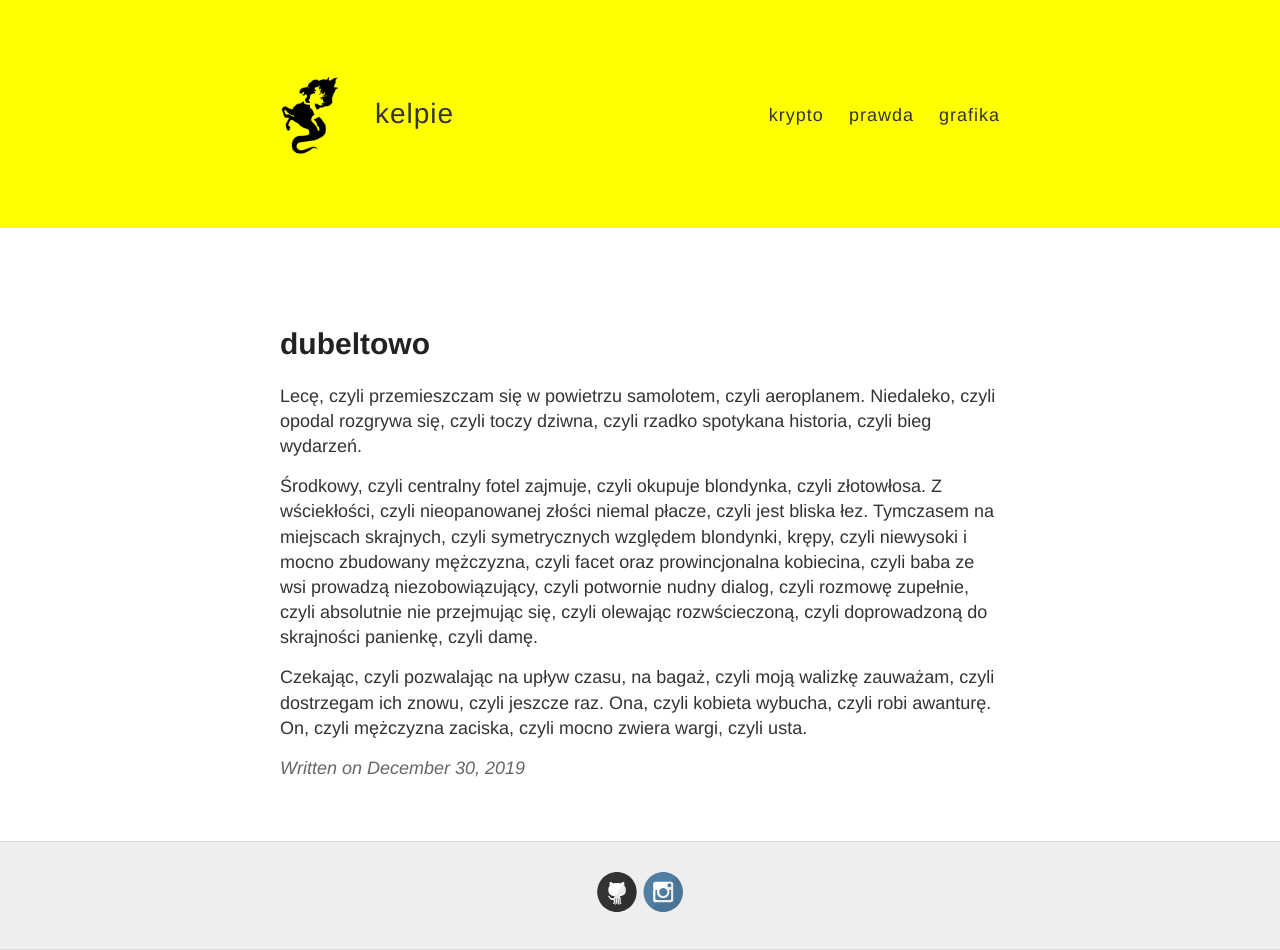
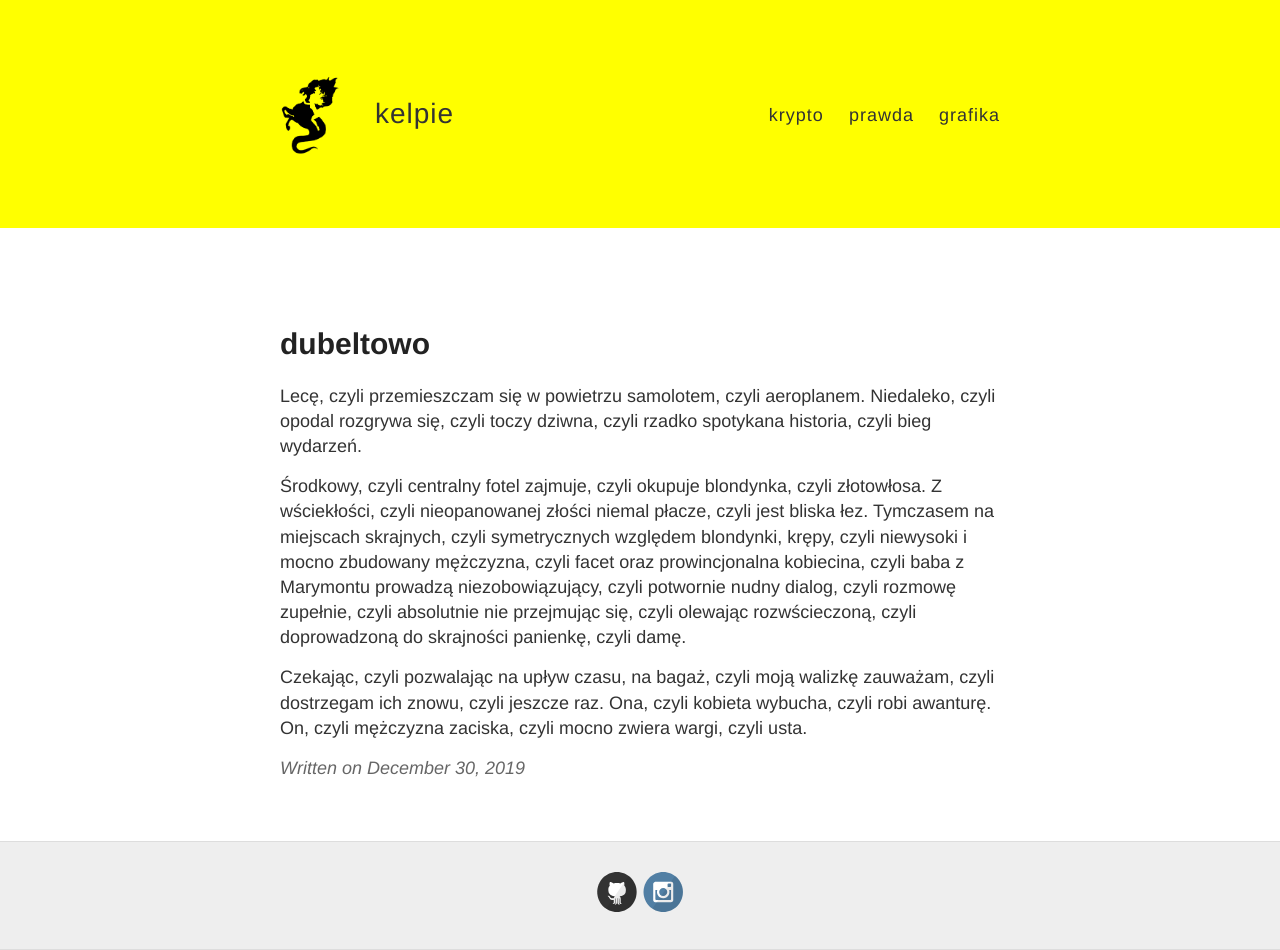
Before and after one commit to keIpie/keIpie.github.io, a Jekyll site: the page built from stylistyczne/_posts/2019-12-30-dubeltowo.md, in a window 1280 px wide. Built offline with Jekyll 4.4.1, drawn with Linux system fonts in a browser that asks for light colours.

Commit message:
z marymontu

```diff
--- a/stylistyczne/_posts/2019-12-30-dubeltowo.md
+++ b/stylistyczne/_posts/2019-12-30-dubeltowo.md
@@ -8,7 +8,7 @@ dziwna, czyli rzadko spotykana historia, czyli bieg wydarzeń.
 
 Środkowy, czyli centralny fotel zajmuje, czyli okupuje blondynka, czyli złotowłosa. Z wściekłości, czyli nieopanowanej złości
 niemal płacze, czyli jest bliska łez. Tymczasem na miejscach skrajnych, czyli symetrycznych względem blondynki, krępy, czyli
-niewysoki i mocno zbudowany mężczyzna, czyli facet oraz prowincjonalna kobiecina, czyli baba ze wsi prowadzą niezobowiązujący,
+niewysoki i mocno zbudowany mężczyzna, czyli facet oraz prowincjonalna kobiecina, czyli baba z Marymontu prowadzą niezobowiązujący,
 czyli potwornie nudny dialog, czyli rozmowę zupełnie, czyli absolutnie nie przejmując się, czyli olewając rozwścieczoną, czyli
 doprowadzoną do skrajności panienkę, czyli damę.
 
```
Also changed, not shown: obf/_posts/2014-1-1-ggh15.md (+2 -0 lines).
